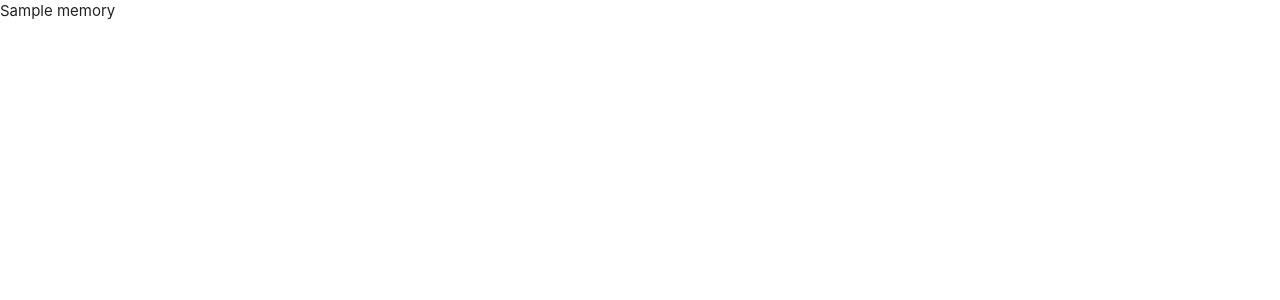
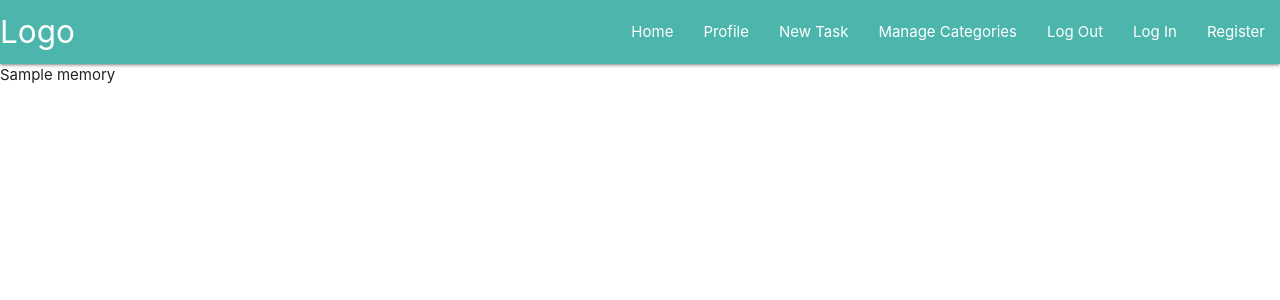
Before and after one commit to pmeeny/CI-MS3-FootballMemories, a Flask app: page / in a window 1280 px wide. Before the commit the part shown is almost empty. Shown: the top 300 px of the page. Run offline with Flask 2, Linux system fonts and the light colour scheme; a database or web service that is not in the repository returns one stand-in record (values such as "Sample title"); some libraries are stand-ins or nearby versions.

Commit message:
feat: Add navigation bar to base template

```diff
--- a/templates/base.html
+++ b/templates/base.html
@@ -12,6 +12,35 @@
     <title>Memories</title>
 </head>
 <body>
+    <!-- Navigation Bar -->
+    <header>
+        <nav>
+            <div class="nav-wrapper teal lighten-2">
+                <a href="#!" class="brand-logo">Logo</a>
+                <a href="#" data-target="mobile-demo" class="sidenav-trigger"><i class="fas fa-bars"></i></a>
+                <ul class="right hide-on-med-and-down">
+					<li><a href="{{ url_for('get_memories') }}">Home</a></li>
+					<li><a href="#">Profile</a></li>
+					<li><a href="#">New Task</a></li>
+					<li><a href="#">Manage Categories</a></li>
+					<li><a href="#">Log Out</a></li>
+					<li><a href="#">Log In</a></li>
+					<li><a href="#">Register</a></li>
+                </ul>
+            </div>
+        </nav>
+        <!-- Mobile side navigation bar -->
+		<ul class="sidenav" id="mobile-demo">
+            <li><h4 class="center-align">Memory Manager</h4></li>
+            <li><a href="{{ url_for('get_memories') }}">Home</a></li>
+            <li><a href="#">Profile</a></li>
+            <li><a href="#">New Task</a></li>
+            <li><a href="#">Manage Categories</a></li>
+            <li><a href="#">Log Out</a></li>
+            <li><a href="#">Log In</a></li>
+            <li><a href="#">Register</a></li>
+		</ul>
+    </header>
 
     {% block content %}
     {% endblock %}
@@ -22,5 +51,7 @@
     <script src="{{ url_for('static', filename='js/script.js') }}"></script>
     {% block scripts %}
     {% endblock %}
+     <!-- FontAwesome -->
+    <script src="https://kit.fontawesome.com/9e31b09f8c.js" crossorigin="anonymous"></script>
 </body>
 </html>
```
